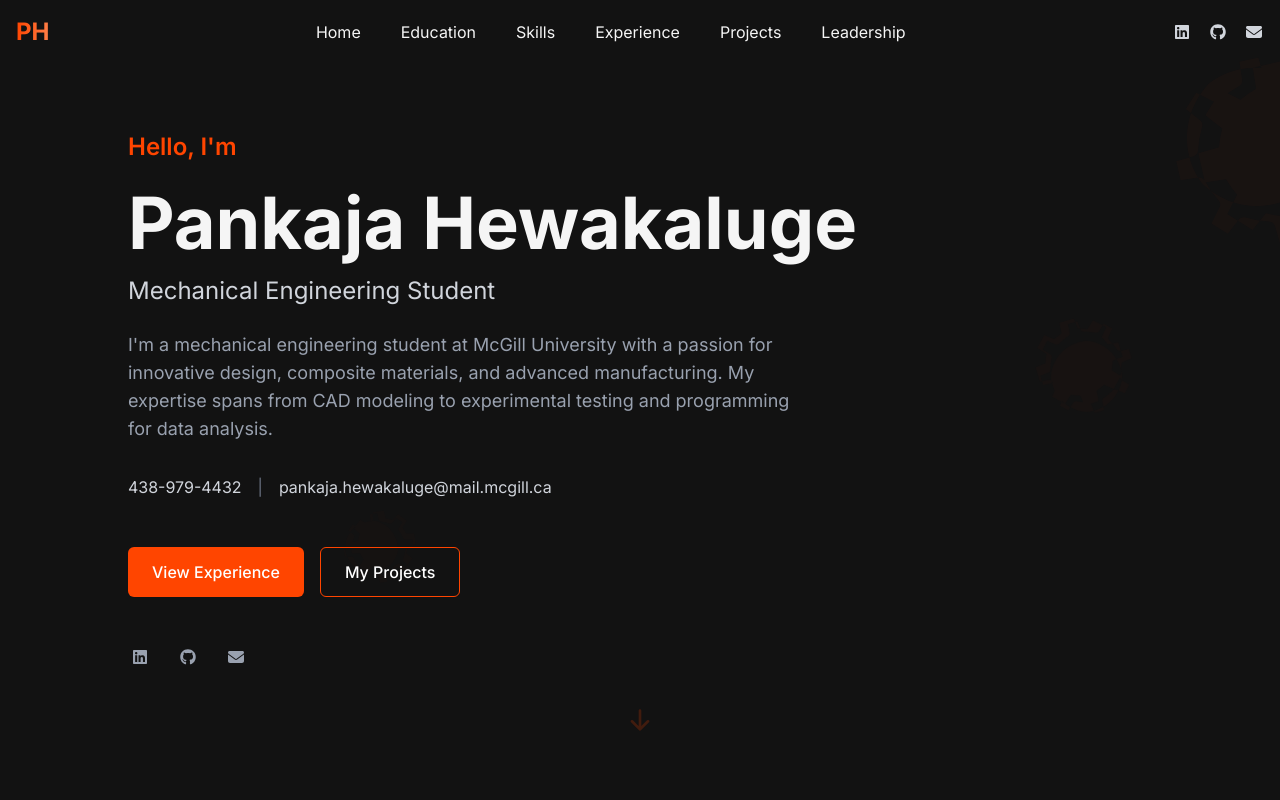
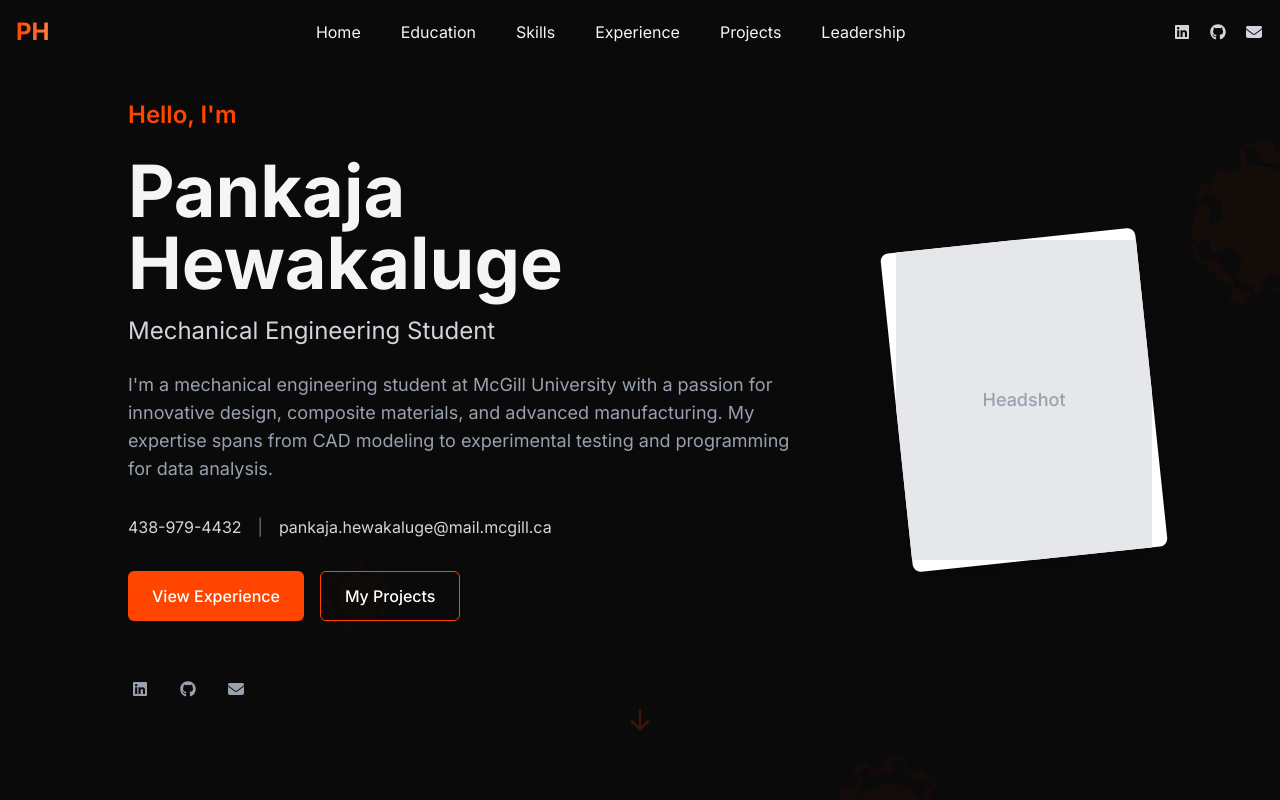
Before and after one commit to pj-hewakaluge/pj-hewakaluge.github.io, a Next.js app: page / in a window 1280 px wide. Shown: the top 800 px of the page. Built offline with nearby package versions, Linux system fonts and the light colour scheme.

Commit message:
Enhanced portfolio with headshot, cursor, animations and content updates

```diff
--- a/src/app/components/Experience.tsx
+++ b/src/app/components/Experience.tsx
@@ -40,7 +40,7 @@ const Experience = () => {
       company: "McGill Robotics – Drone Team",
       title: "Drone Mechanical Member",
       period: "September 2024 – Present",
-      location: "Montreal, Quebec",
+      location: "Montreal, Canada",
       icon: faPlane,
       color: "#ff7e47",
       skills: ["Fusion 360", "Laser Cutting", "Glass Fiber", "Wet Layup"],
--- a/src/app/components/GearBackground.tsx
+++ b/src/app/components/GearBackground.tsx
@@ -1,20 +1,21 @@
 'use client';
 
-import { useEffect, useRef } from 'react';
-import { motion, useScroll, useTransform } from 'framer-motion';
+import { useEffect, useRef, useState } from 'react';
+import { motion, useScroll, useTransform, useMotionValue, useSpring } from 'framer-motion';
 
-const GearSVG = ({ className, fillColor, rotationSpeed, reverse = false }: {
+const GearSVG = ({ className, fillColor, rotationSpeed, reverse = false, initialRotation = 0 }: {
   className: string;
   fillColor: string;
   rotationSpeed: number;
   reverse?: boolean;
+  initialRotation?: number;
 }) => (
   <motion.svg
     xmlns="http://www.w3.org/2000/svg"
     viewBox="0 0 100 100"
     className={className}
-    initial={{ rotate: 0 }}
-    animate={{ rotate: reverse ? -360 : 360 }}
+    initial={{ rotate: initialRotation }}
+    animate={{ rotate: reverse ? initialRotation - 360 : initialRotation + 360 }}
     transition={{ duration: rotationSpeed, repeat: Infinity, ease: "linear" }}
   >
     <path
@@ -27,23 +28,75 @@ const GearSVG = ({ className, fillColor, rotationSpeed, reverse = false }: {
 const GearBackground = () => {
   const { scrollYProgress } = useScroll();
   const containerRef = useRef<HTMLDivElement>(null);
+  const [mousePosition, setMousePosition] = useState({ x: 0, y: 0 });
+
+  // Create springy animations for mouse movement
+  const mouseX = useMotionValue(0);
+  const mouseY = useMotionValue(0);
+
+  const smoothMouseX = useSpring(mouseX, { stiffness: 50, damping: 20 });
+  const smoothMouseY = useSpring(mouseY, { stiffness: 50, damping: 20 });
+
+  useEffect(() => {
+    const handleMouseMove = (e: MouseEvent) => {
+      // Calculate mouse position relative to window center
+      const centerX = window.innerWidth / 2;
+      const centerY = window.innerHeight / 2;
+
+      // Normalize to a value between -1 and 1
+      const normalizedX = (e.clientX - centerX) / centerX;
+      const normalizedY = (e.clientY - centerY) / centerY;
+
+      mouseX.set(normalizedX * 15); // Amplify the effect
+      mouseY.set(normalizedY * 15); // Amplify the effect
+
+      setMousePosition({ x: normalizedX, y: normalizedY });
+    };
+
+    window.addEventListener('mousemove', handleMouseMove);
+    return () => window.removeEventListener('mousemove', handleMouseMove);
+  }, [mouseX, mouseY]);
 
   // Transform scroll progress into different speeds for each gear
-  const rotateGear1 = useTransform(scrollYProgress, [0, 1], [0, 360]);
-  const rotateGear2 = useTransform(scrollYProgress, [0, 1], [0, -360]);
-  const rotateGear3 = useTransform(scrollYProgress, [0, 1], [0, 180]);
+  const rotateGear1 = useTransform(scrollYProgress, [0, 1], [0, 720]);
+  const rotateGear2 = useTransform(scrollYProgress, [0, 1], [0, -540]);
+  const rotateGear3 = useTransform(scrollYProgress, [0, 1], [0, 360]);
+  const rotateGear4 = useTransform(scrollYProgress, [0, 1], [0, -180]);
+  const rotateGear5 = useTransform(scrollYProgress, [0, 1], [0, 270]);
 
-  // Parallax effect for gears
-  const y1 = useTransform(scrollYProgress, [0, 1], [0, 100]);
-  const y2 = useTransform(scrollYProgress, [0, 1], [0, 150]);
-  const y3 = useTransform(scrollYProgress, [0, 1], [0, 50]);
+  // Parallax effect for gears based on scroll
+  const y1 = useTransform(scrollYProgress, [0, 1], [0, 200]);
+  const y2 = useTransform(scrollYProgress, [0, 1], [0, 250]);
+  const y3 = useTransform(scrollYProgress, [0, 1], [0, 100]);
+  const y4 = useTransform(scrollYProgress, [0, 1], [0, 150]);
+  const y5 = useTransform(scrollYProgress, [0, 1], [0, 300]);
 
   // Opacity effect for fade-in/out
   const opacity = useTransform(
     scrollYProgress,
     [0, 0.2, 0.8, 1],
-    [0.2, 0.4, 0.4, 0.2]
+    [0.3, 0.5, 0.5, 0.3]
   );
+
+  // Scale effect based on scroll
+  const scale1 = useTransform(scrollYProgress, [0, 0.5, 1], [1, 1.1, 0.9]);
+  const scale2 = useTransform(scrollYProgress, [0, 0.5, 1], [0.9, 1.2, 1]);
+
+  // Mouse-based transforms for each gear
+  const mouseMoveX1 = useTransform(smoothMouseX, value => value * -5);
+  const mouseMoveY1 = useTransform(smoothMouseY, value => value * -5);
+
+  const mouseMoveX2 = useTransform(smoothMouseX, value => value * 3);
+  const mouseMoveY2 = useTransform(smoothMouseY, value => value * 3);
+
+  const mouseMoveX3 = useTransform(smoothMouseX, value => value * -2);
+  const mouseMoveY3 = useTransform(smoothMouseY, value => value * -2);
+
+  const mouseMoveX4 = useTransform(smoothMouseX, value => value * 4);
+  const mouseMoveY4 = useTransform(smoothMouseY, value => value * 4);
+
+  const mouseMoveX5 = useTransform(smoothMouseX, value => value * -3);
+  const mouseMoveY5 = useTransform(smoothMouseY, value => value * -3);
 
   return (
     <div
@@ -52,54 +105,98 @@ const GearBackground = () => {
     >
       <motion.div
         className="absolute inset-0"
-        style={{ opacity }}
+        style={{
+          opacity,
+          x: smoothMouseX,
+          y: smoothMouseY
+        }}
       >
         {/* Large gear in top-right */}
         <motion.div
           className="absolute -right-24 -top-24"
-          style={{ rotate: rotateGear1, y: y1 }}
+          style={{
+            rotate: rotateGear1,
+            y: y1,
+            scale: scale1,
+            x: mouseMoveX1,
+          }}
         >
           <GearSVG
             className="w-64 h-64"
             fillColor="rgba(255, 69, 0, 0.15)"
-            rotationSpeed={20}
+            rotationSpeed={60}
+            initialRotation={Math.random() * 360}
           />
         </motion.div>
 
         {/* Medium gear in bottom-left */}
         <motion.div
           className="absolute -left-16 -bottom-16"
-          style={{ rotate: rotateGear2, y: y2 }}
+          style={{
+            rotate: rotateGear2,
+            y: y2,
+            scale: scale2,
+            x: mouseMoveX2,
+          }}
         >
           <GearSVG
             className="w-48 h-48"
-            fillColor="rgba(255, 69, 0, 0.1)"
-            rotationSpeed={25}
+            fillColor="rgba(255, 69, 0, 0.12)"
+            rotationSpeed={45}
             reverse={true}
+            initialRotation={Math.random() * 360}
           />
         </motion.div>
 
         {/* Small gear in middle-right */}
         <motion.div
           className="absolute right-32 top-1/3"
-          style={{ rotate: rotateGear3, y: y3 }}
+          style={{
+            rotate: rotateGear3,
+            y: y3,
+            x: mouseMoveX3,
+          }}
         >
           <GearSVG
             className="w-32 h-32"
-            fillColor="rgba(255, 69, 0, 0.12)"
-            rotationSpeed={15}
+            fillColor="rgba(255, 69, 0, 0.14)"
+            rotationSpeed={30}
+            initialRotation={Math.random() * 360}
           />
         </motion.div>
 
         {/* Extra small gear in middle-left */}
         <motion.div
           className="absolute left-1/4 top-1/2"
-          style={{ rotate: rotateGear1, y: y1 }}
+          style={{
+            rotate: rotateGear4,
+            y: y4,
+            x: mouseMoveX4,
+          }}
         >
           <GearSVG
             className="w-24 h-24"
-            fillColor="rgba(255, 69, 0, 0.08)"
-            rotationSpeed={30}
+            fillColor="rgba(255, 69, 0, 0.1)"
+            rotationSpeed={50}
+            reverse={true}
+            initialRotation={Math.random() * 360}
+          />
+        </motion.div>
+
+        {/* New small gear in bottom-right */}
+        <motion.div
+          className="absolute right-1/4 bottom-1/4"
+          style={{
+            rotate: rotateGear5,
+            y: y5,
+            x: mouseMoveX5,
+          }}
+        >
+          <GearSVG
+            className="w-36 h-36"
+            fillColor="rgba(255, 69, 0, 0.13)"
+            rotationSpeed={40}
+            initialRotation={Math.random() * 360}
           />
         </motion.div>
       </motion.div>
--- a/src/app/components/Hero.tsx
+++ b/src/app/components/Hero.tsx
@@ -6,12 +6,14 @@ import { FontAwesomeIcon } from '@fortawesome/react-fontawesome';
 import { faEnvelope } from '@fortawesome/free-solid-svg-icons';
 import { faLinkedin, faGithub } from '@fortawesome/free-brands-svg-icons';
 import Link from 'next/link';
+import Image from 'next/image';
 
 const Hero = () => {
   return (
     <section id="home" className="relative min-h-screen flex items-center justify-center px-4 overflow-hidden">
       <div className="max-w-5xl w-full z-10">
-        <div className="flex flex-col items-start">
+        <div className="flex flex-col md:flex-row md:items-center md:justify-between">
+          <div className="flex flex-col items-start max-w-2xl">
             <motion.div
               initial={{ opacity: 0, y: 20 }}
               animate={{ opacity: 1, y: 0 }}
@@ -56,7 +58,7 @@ const Hero = () => {
               initial={{ opacity: 0, y: 30 }}
               animate={{ opacity: 1, y: 0 }}
               transition={{ duration: 0.8, delay: 0.9 }}
-            className="mb-12 flex flex-wrap gap-2 md:gap-4"
+              className="mb-8 flex flex-wrap gap-2 md:gap-4"
             >
               <a href="tel:4389794432" className="text-gray-300 hover:text-white transition-colors">
                 438-979-4432
@@ -71,7 +73,7 @@ const Hero = () => {
               initial={{ opacity: 0, y: 30 }}
               animate={{ opacity: 1, y: 0 }}
               transition={{ duration: 0.8, delay: 1.1 }}
-            className="flex flex-wrap gap-4"
+              className="mb-6 flex flex-wrap gap-4"
             >
               <Link
                 href="#experience"
@@ -92,10 +94,10 @@ const Hero = () => {
               initial={{ opacity: 0, y: 30 }}
               animate={{ opacity: 1, y: 0 }}
               transition={{ duration: 0.8, delay: 1.3 }}
-            className="mt-12 flex items-center gap-6"
+              className="mt-8 flex items-center gap-6"
             >
               <a
-              href="https://linkedin.com"
+                href="https://www.linkedin.com/in/pankaja-hewakaluge/"
                 target="_blank"
                 rel="noopener noreferrer"
                 className="text-gray-400 hover:text-[#ff4500] transition-colors duration-300"
@@ -119,6 +121,31 @@ const Hero = () => {
               >
                 <FontAwesomeIcon icon={faEnvelope} className="h-6 w-6" />
               </a>
+            </motion.div>
+          </div>
+
+          {/* Headshot in slanted block */}
+          <motion.div
+            initial={{ opacity: 0, x: 50 }}
+            animate={{ opacity: 1, x: 0 }}
+            transition={{ duration: 0.8, delay: 0.5 }}
+            className="relative hidden md:block"
+          >
+            <div className="w-64 h-80 bg-white transform -rotate-6 rounded-lg shadow-xl overflow-hidden">
+              <div className="w-full h-full transform rotate-6 overflow-hidden relative">
+                {/* Replace with actual headshot when available */}
+                <div className="absolute inset-0 bg-gray-200 flex items-center justify-center">
+                  <span className="text-gray-400 text-lg font-medium">Headshot</span>
+                </div>
+                {/* Uncomment when you have a real image */}
+                {/* <Image
+                  src="/images/headshot.jpg"
+                  alt="Pankaja Hewakaluge"
+                  fill
+                  className="object-cover"
+                /> */}
+              </div>
+            </div>
           </motion.div>
         </div>
       </div>
--- a/src/app/globals.css
+++ b/src/app/globals.css
@@ -1,7 +1,7 @@
 @import "tailwindcss";
 
 :root {
-  --background: #121212;
+  --background: #0a0a0a;
   --foreground: #f5f5f5;
   --primary: #ff4500;
   --primary-dark: #cc3700;
@@ -32,6 +32,13 @@ body {
   color: var(--foreground);
   font-family: 'Inter', sans-serif;
   overflow-x: hidden;
+  cursor: url('/images/rocket-cursor.svg'), auto;
+}
+
+/* Create a smaller cursor for clicking interactions */
+a, button, input[type="submit"],
+[role="button"], [tabindex="0"] {
+  cursor: url('/images/rocket-cursor-small.svg'), pointer;
 }
 
 /* Custom scrollbar */
```
Also changed, not shown: src/app/components/Projects.tsx (+0 -15 lines), public/images/rocket-cursor-small.svg (added), public/images/rocket-cursor.svg (added). Lines whose indentation alone changed are shown as unchanged.
